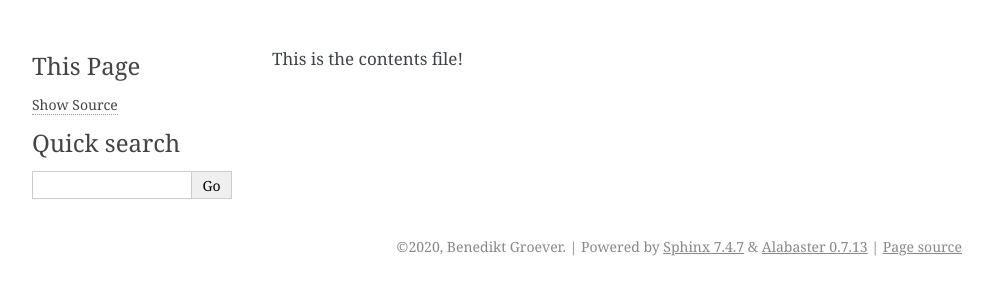
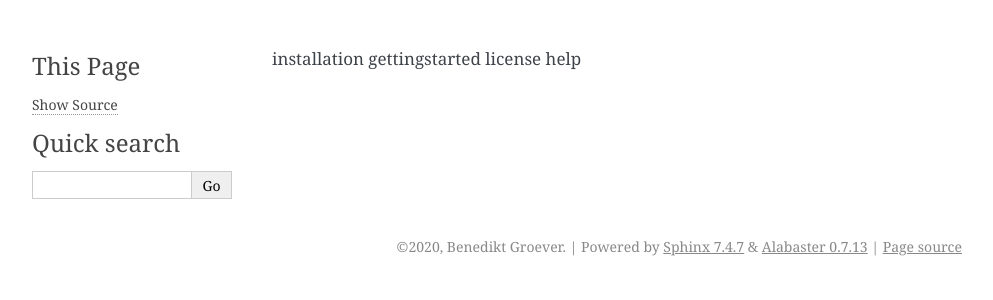
Before and after one commit to bimanifold/pybimanifold, a Sphinx documentation site: the page built from docs/source/contents.rst, in a window 1280 px wide. Shown: the top 300 px of the page, without its empty margins (148-1141 px from the left). Built offline with Sphinx 7.4.7, drawn with Linux system fonts in a browser that asks for light colours.

Commit message:
modifying contents.rst

```diff
--- a/docs/source/contents.rst
+++ b/docs/source/contents.rst
@@ -1 +1,4 @@
-This is the contents file!
+installation
+gettingstarted
+license
+help
```
